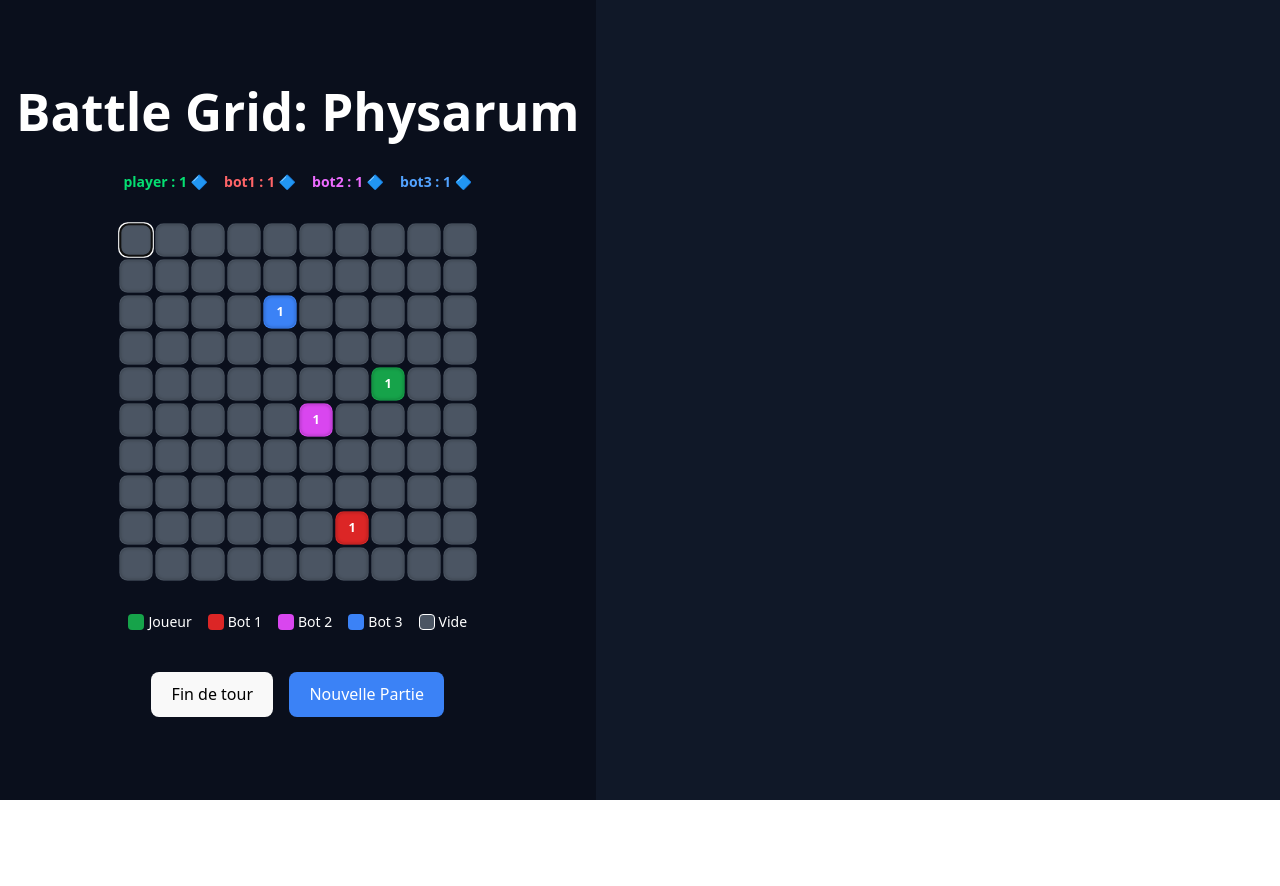
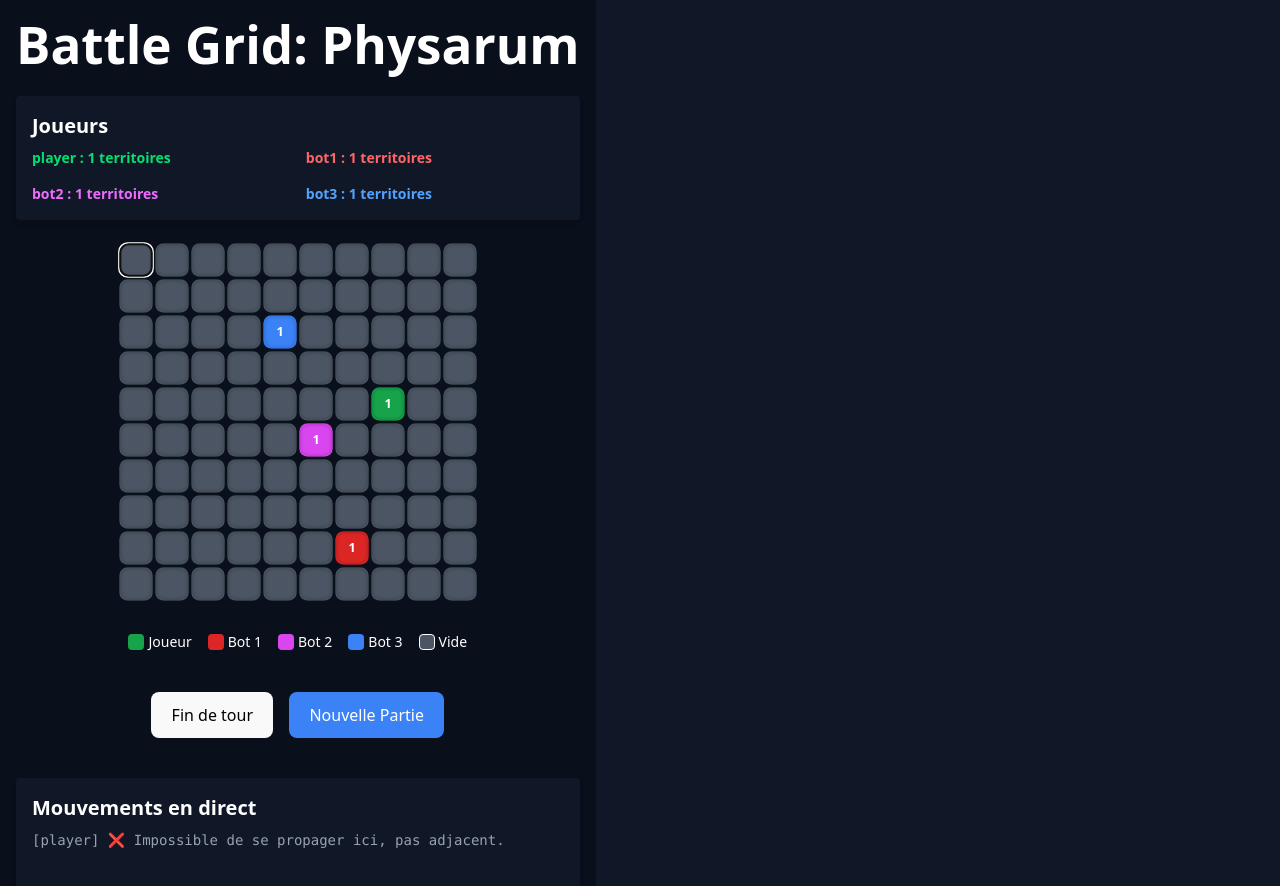
Before and after one commit to Erwan1202/Physarum, a React (Vite) app: page / in a window 1280 px wide. Both pictures are taken after a click on the button 135 px from the left and 239 px from the top of the page. Shown: the top 886 px of the page. Before the commit the page ends 800 px from the top, so only its background shows below. Built offline with nearby package versions, Linux system fonts and the light colour scheme.

Commit message:
Enhance logging functionality in game store for better action tracking

```diff
--- a/src/App.jsx
+++ b/src/App.jsx
@@ -2,17 +2,25 @@ import Grid from "./components/Grid"
 import { useGameStore } from "./store/useGameStore"
 
 function App() {
-  const { map, spreadTo, currentPlayerIndex, players, endTurn, resetGame, winner } = useGameStore()
+  const {
+    map,
+    spreadTo,
+    currentPlayerIndex,
+    players,
+    endTurn,
+    resetGame,
+    winner,
+    log = [], // historique des actions avec fallback par défaut
+  } = useGameStore()
 
   const currentPlayer = players[currentPlayerIndex]
 
   const handleCellClick = (x, y) => {
-    if (currentPlayer.type === 'human') {
+    if (currentPlayer.type === "human") {
       spreadTo(x, y)
     }
   }
 
-  // 🎨 Utilitaire pour la couleur du texte dans le scoreboard
   const getColorText = (owner) => {
     switch (owner) {
       case "player":
@@ -28,25 +36,33 @@ function App() {
     }
   }
 
-  // 🧠 Calcul du nombre de cases possédées
   const countOwnedCells = (playerId) => {
-    return map.flat().filter(cell => cell.owner === playerId).length
+    return map.flat().filter((cell) => cell.owner === playerId).length
   }
 
   return (
     <div className="min-h-screen bg-[#0a0f1c] text-white flex flex-col items-center justify-center gap-6 p-4">
       <h1 className="text-4xl font-bold">Battle Grid: Physarum</h1>
 
-      <div className="flex justify-center gap-4 my-2 text-white">
-        {players.map(p => (
-          <div key={p.id} className={`text-sm font-semibold ${getColorText(p.id)}`}>
-            {p.id} : {countOwnedCells(p.id)} 🔷
-          </div>
-        ))}
+      {/* Tableau des informations des joueurs */}
+      <div className="w-full max-w-3xl bg-gray-900 p-4 rounded shadow-md">
+        <h2 className="text-xl font-semibold mb-2">Joueurs</h2>
+        <div className="grid grid-cols-2 gap-4">
+          {players.map((p) => (
+            <div
+              key={p.id}
+              className={`text-sm font-semibold ${getColorText(p.id)}`}
+            >
+              {p.id} : {countOwnedCells(p.id)} territoires
+            </div>
+          ))}
+        </div>
       </div>
 
+      {/* Grille du jeu */}
       <Grid map={map} onCellClick={handleCellClick} />
 
+      {/* Contrôles */}
       <div className="flex flex-col sm:flex-row gap-4 mt-4">
         <button
           onClick={endTurn}
@@ -63,7 +79,19 @@ function App() {
         </button>
       </div>
 
-      {/* ✅ Message de victoire */}
+      {/* Historique des mouvements */}
+      <div className="w-full max-w-3xl bg-gray-900 p-4 rounded shadow-md mt-4">
+        <h2 className="text-xl font-semibold mb-2">Mouvements en direct</h2>
+        <div className="h-40 overflow-y-auto text-sm font-mono space-y-1">
+          {(log || []).map((entry, index) => (
+            <div key={index} className="text-gray-400">
+              {entry}
+            </div>
+          ))}
+        </div>
+      </div>
+
+      {/* Message de victoire */}
       {winner && (
         <div className="text-center mt-6 text-2xl font-bold text-yellow-400 animate-bounce">
           🏆 {winner} a gagné la partie !
--- a/src/store/useGameStore.js
+++ b/src/store/useGameStore.js
@@ -49,13 +49,18 @@ export const useGameStore = create((set, get) => ({
   gameOver: false,
   Victory: false,
   lastConqueredCell: null,
+  log: [],
 
   spreadTo: (x, y) => {
-    const { map, energy, players, currentPlayerIndex } = get()
+    const { map, energy, players, currentPlayerIndex, log } = get()
     const playerId = players[currentPlayerIndex].id
 
+    const addLog = (message) => set({ log: [...get().log, message] })
+
     if (energy < 1) {
-      console.log(`[${playerId}] ❌ Pas assez d'énergie pour se propager.`)
+      const msg = `[${playerId}] ❌ Pas assez d'énergie pour se propager.`
+      console.log(msg)
+      addLog(msg)
       return
     }
 
@@ -66,7 +71,9 @@ export const useGameStore = create((set, get) => ({
     const isAdjacent = getAdjacentCells(x, y).some(([i, j]) => map[j][i]?.owner === playerId)
 
     if (!isAdjacent) {
-      console.log(`[${playerId}] ❌ Impossible de se propager ici, pas adjacent.`)
+      const msg = `[${playerId}] ❌ Impossible de se propager ici, pas adjacent.`
+      console.log(msg)
+      addLog(msg)
       return
     }
 
@@ -79,36 +86,44 @@ export const useGameStore = create((set, get) => ({
         cell.owner = playerId
         cell.biomass = 1
         newMap[y][x] = cell
+        const msg = `[${playerId}] ✅ S'est propagé en (${x},${y}) [libre]`
+        console.log(msg)
+        addLog(msg)
         setTimeout(() => set({ lastConqueredCell: null }), 500)
-        console.log(`[${playerId}] ✅ S'est propagé en (${x},${y}) [libre]`)
         return {
           map: newMap,
           energy: state.energy - 1,
           biomass: state.biomass + 1,
-          lastConqueredCell: { x, y }
+          lastConqueredCell: { x, y },
         }
       }
 
       if (cell.owner !== playerId) {
         const conquestChance = Math.random()
         if (energy < 2) {
-          console.log(`[${playerId}] ❌ Pas assez d'énergie pour conquérir.`)
+          const msg = `[${playerId}] ❌ Pas assez d'énergie pour conquérir.`
+          console.log(msg)
+          addLog(msg)
           return {}
         }
         if (conquestChance > 0.5) {
           cell.owner = playerId
           cell.biomass = 1
           newMap[y][x] = cell
+          const msg = `[${playerId}] ⚔️ A conquis la case (${x},${y}) ! [chance: ${conquestChance.toFixed(2)}]`
+          console.log(msg)
+          addLog(msg)
           setTimeout(() => set({ lastConqueredCell: null }), 500)
-          console.log(`[${playerId}] ⚔️ A conquis la case (${x},${y}) ! [chance: ${conquestChance.toFixed(2)}]`)
           return {
             map: newMap,
             energy: state.energy - 2,
             biomass: state.biomass + 2,
-            lastConqueredCell: { x, y }
+            lastConqueredCell: { x, y },
           }
         } else {
-          console.log(`[${playerId}] ❌ A échoué à conquérir (${x},${y}) [chance: ${conquestChance.toFixed(2)}]`)
+          const msg = `[${playerId}] ❌ A échoué à conquérir (${x},${y}) [chance: ${conquestChance.toFixed(2)}]`
+          console.log(msg)
+          addLog(msg)
         }
       }
 
@@ -132,13 +147,14 @@ export const useGameStore = create((set, get) => ({
     const energyGain = Math.floor(ownedCells / 5)
     const biomassGain = Math.floor(ownedCells / 10)
 
-    console.log(`💰 ${currentPlayerId} gagne ${energyGain}⚡ et ${biomassGain}🧬 grâce à ses ${ownedCells} territoires.`)
-
+    const msg = `💰 ${currentPlayerId} gagne ${energyGain}⚡ et ${biomassGain}🧬 grâce à ses ${ownedCells} territoires.`
+    console.log(msg)
     set((state) => ({
       currentPlayerIndex: nextIndex,
       energy: 5 + energyGain,
       biomass: state.biomass + biomassGain,
       turn: state.turn + 1,
+      log: [...state.log, msg],
     }))
 
     const nextPlayer = players[nextIndex]
@@ -233,10 +249,14 @@ export const useGameStore = create((set, get) => ({
 
     if (target) {
       const [tx, ty] = target
-      console.log(`🤖 ${botId} (${strategy}) tente de se propager en (${tx},${ty})`)
+      const msg = `🤖 ${botId} (${strategy}) tente de se propager en (${tx},${ty})`
+      console.log(msg)
+      set((state) => ({ log: [...state.log, msg] }))
       get().spreadTo(tx, ty)
     } else {
-      console.log(`🤖 ${botId} (${strategy}) ne trouve aucune case utile.`)
+      const msg = `🤖 ${botId} (${strategy}) ne trouve aucune case utile.`
+      console.log(msg)
+      set((state) => ({ log: [...state.log, msg] }))
     }
   },
 
@@ -251,5 +271,6 @@ export const useGameStore = create((set, get) => ({
     gameOver: false,
     Victory: false,
     lastConqueredCell: null,
+    log: [],
   })
 }))
```
